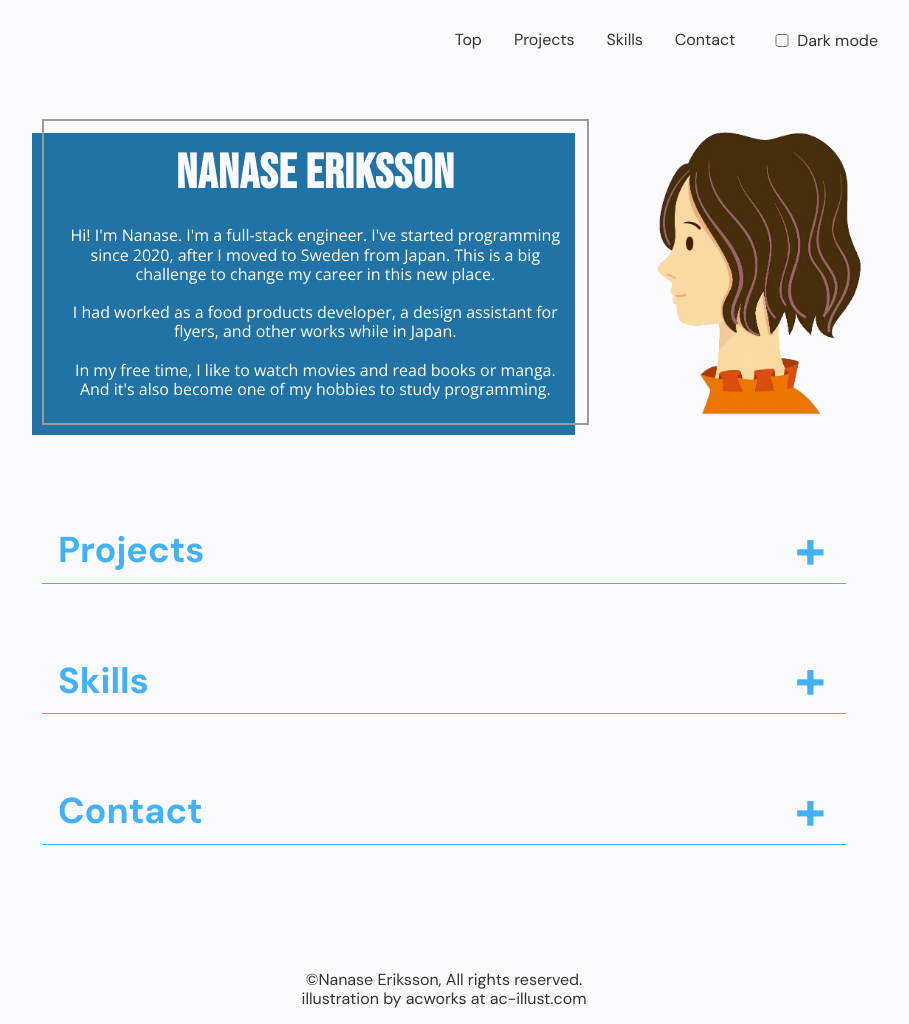
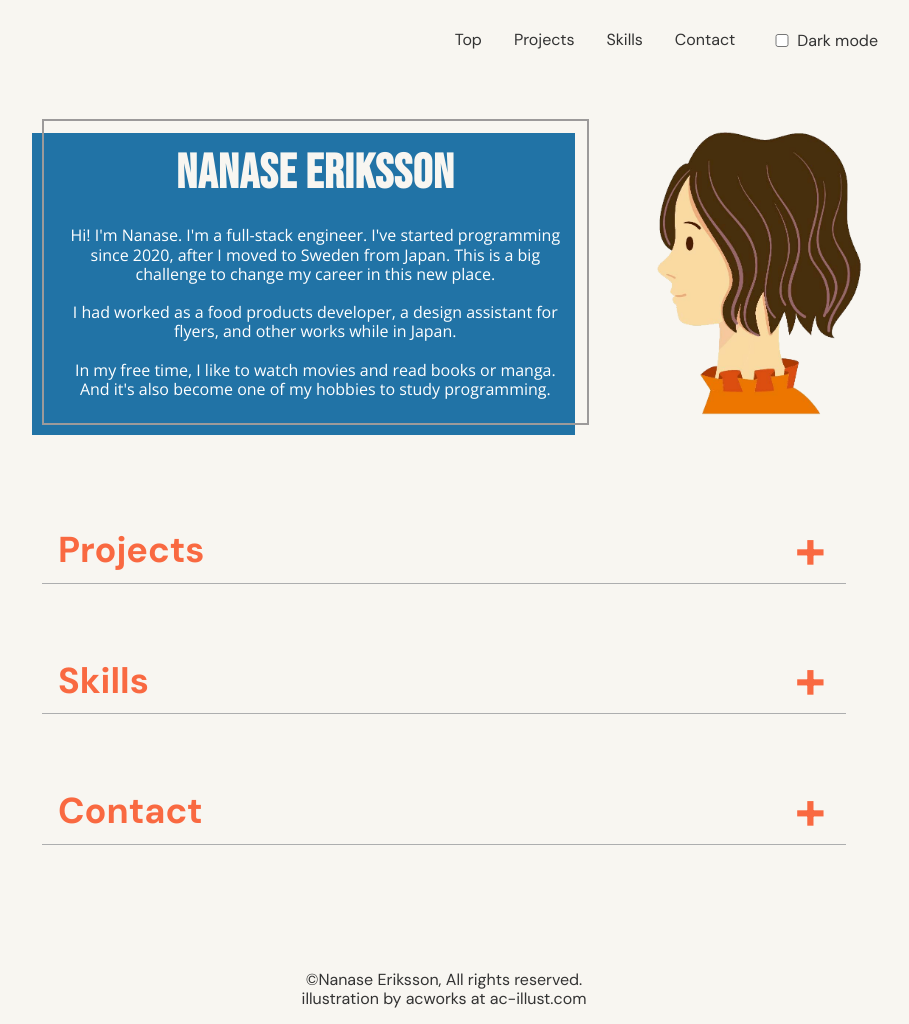
Before and after one commit to Namane00426/Namane00426.github.io, a plain HTML site: page index.html in a window 1280 px wide. Shown: the whole page, without its empty margins (196-1105 px from the left). Drawn offline with nearby package versions, Linux system fonts and the light colour scheme.

Commit message:
update colors

```diff
--- a/resources/styles.css
+++ b/resources/styles.css
@@ -9,12 +9,12 @@
 }
 
 :root {
-  --primary-color: #fbfbff;
+  --primary-color: #f8f6f1;
   --primary-color2: #fbfbff;
   --secondary-color: #333;
-  --secondary-color2: #41b2f9;
+  --secondary-color2: #f96941;
   --border-color: #333;
-  --border2: #41b2f9;
+  --border2: #adaeaf;
   --border3: #9c9a9a;
 }
 /* setting light-dark mode */
```
